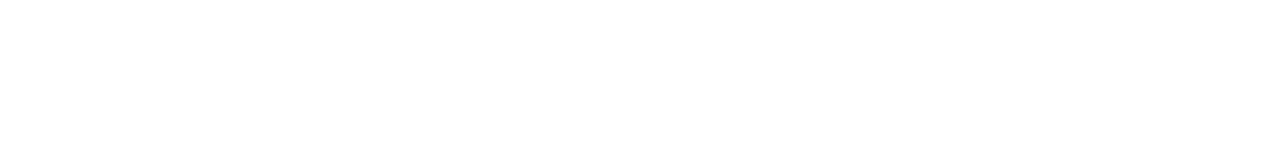
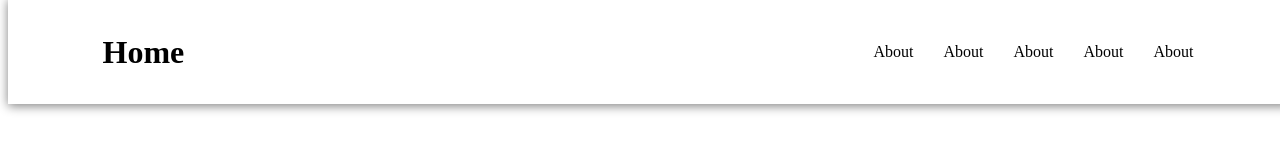
Before and after one commit to zikriolloh1234/group-work, a plain HTML site: page index.html in a window 1280 px wide. Drawn offline with Linux system fonts and the light colour scheme.

Commit message:
add html adn css

```diff
--- a/index.html
+++ b/index.html
@@ -4,8 +4,21 @@
     <meta charset="UTF-8">
     <meta name="viewport" content="width=device-width, initial-scale=1.0">
     <title>Document</title>
+    <link rel="stylesheet" href="./input.css">
 </head>
 <body>
+    <div class="navbar">
+        <div>
+            <h1>Home</h1>
+        </div>
+        <div class="text">
+            <p>About</p>
+            <p>About</p>
+            <p>About</p>
+            <p>About</p>
+            <p>About</p>
+        </div>
 
+    </div>
 </body>
 </html>
--- a/input.css
+++ b/input.css
@@ -0,0 +1,20 @@
+.navbar{
+    width: 100%;
+    height: 13vh;
+    position: fixed;
+    top: 0;
+    background-color: white;
+    z-index: 100;
+    place-items: center;
+    place-content: center;
+    display: flex;
+    justify-content: space-around;
+    /* padding: 0px 20px; */
+    color: black;
+    gap: 500px;
+    box-shadow: 1px 1px 10px 1px gray;
+}
+.text{
+    display: flex;
+    gap: 30px;
+}
```
